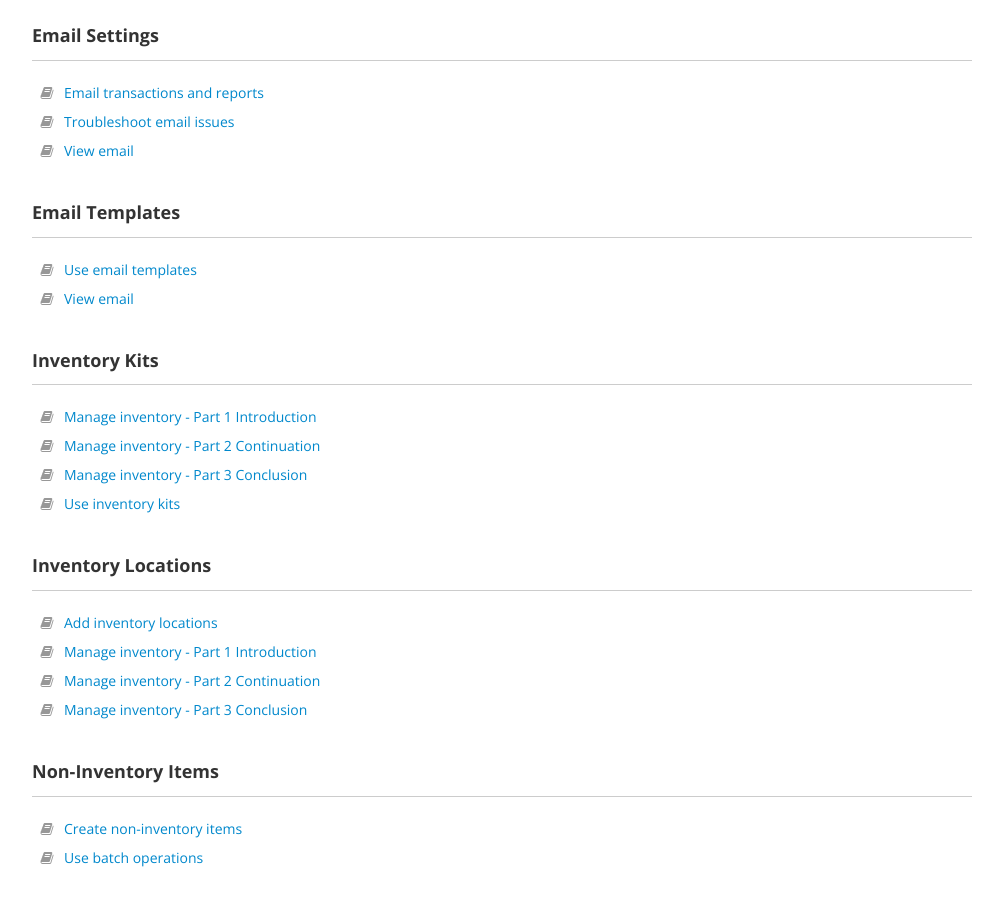
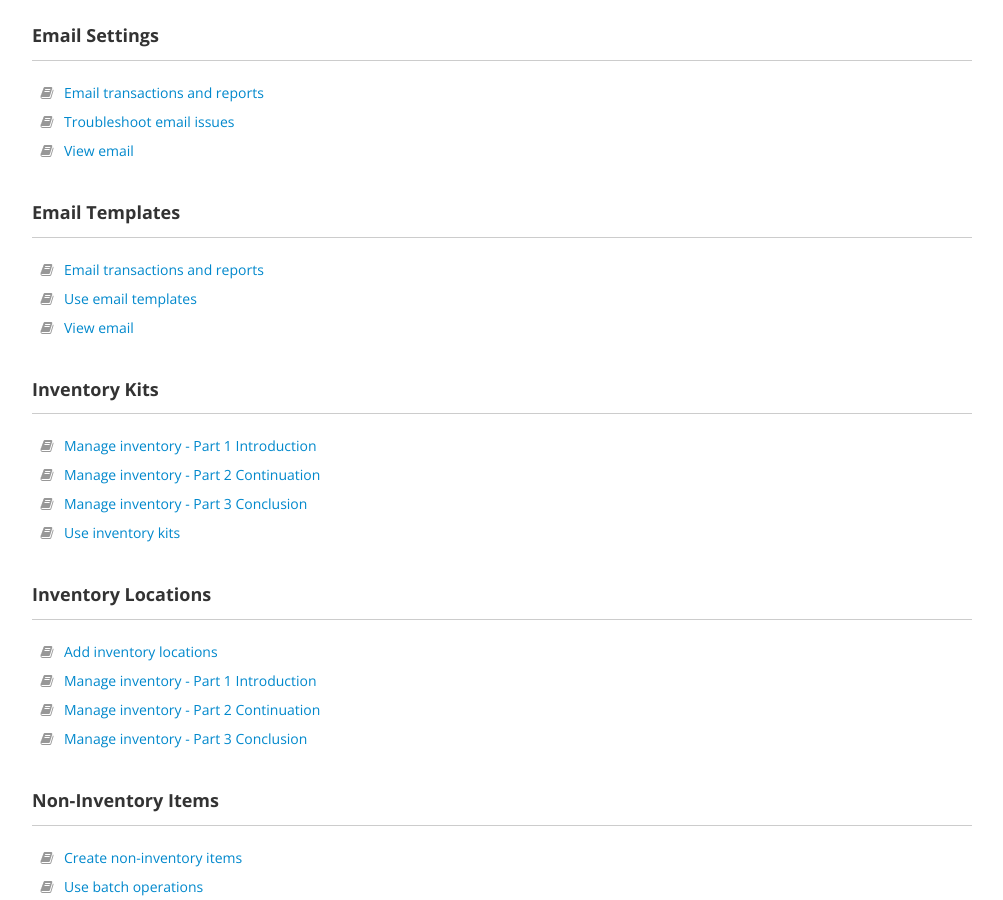
Before and after one commit to 3etechinns/www.manager.io, a Jekyll site: the page built from guides/index.html, in a window 1280 px wide and 900 px high, scrolled down 10713 px. Shown: the whole window, without its empty margins (138-1141 px from the left). Built offline with Jekyll 4.4.1, drawn with Linux system fonts in a browser that asks for light colours; nearby versions of some CDN libraries; comment, search, counter and statistics services are not loaded.

Commit message:
Updating existing guide

```diff
--- a/_guides/10643.html
+++ b/_guides/10643.html
@@ -1,7 +1,7 @@
 ---
 layout: guide
 title: Email transactions and reports
-tags: settings email-settings email-settings-form emails
+tags: settings email-settings email-templates email-template-form email-settings-form emails
 ---
 {% raw %}
 <p>You can <strong>email PDF-formatted versions of completed transactions and reports</strong> directly from within the Manager program. No setup is required for the simplest approach.</p>
```
